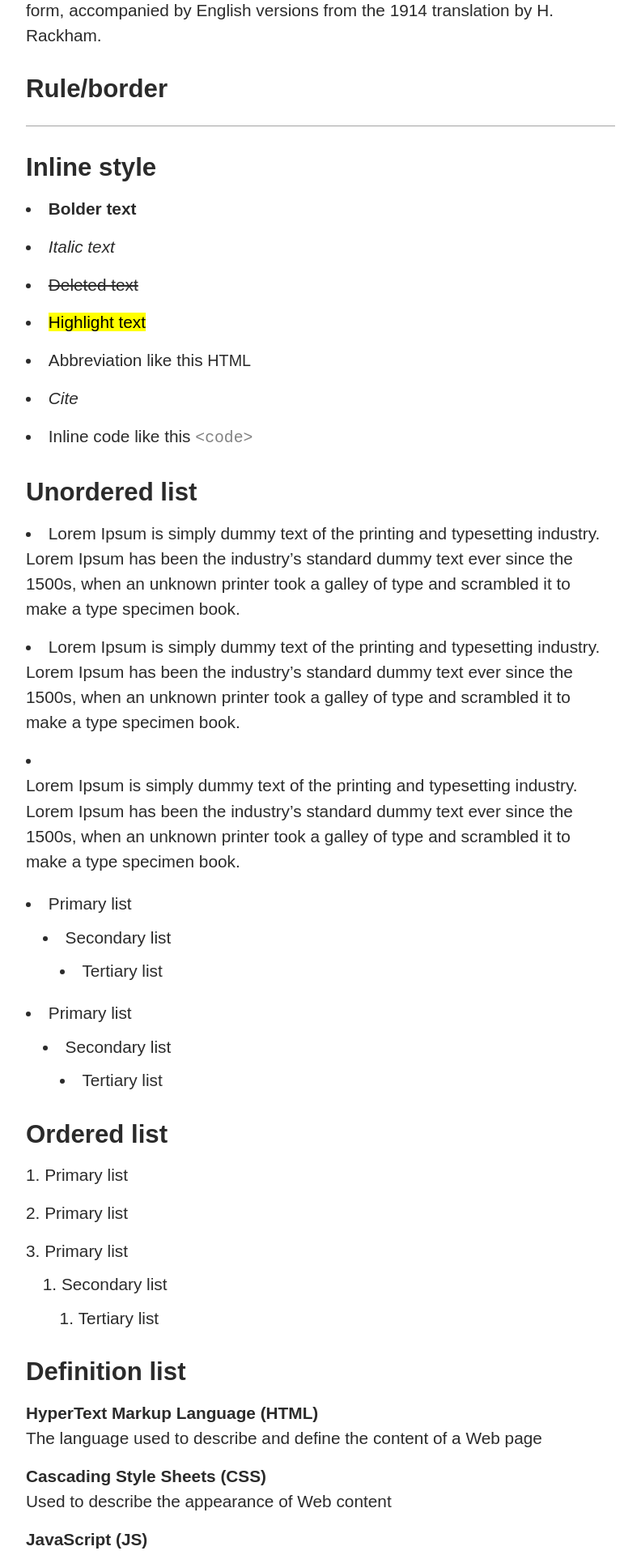
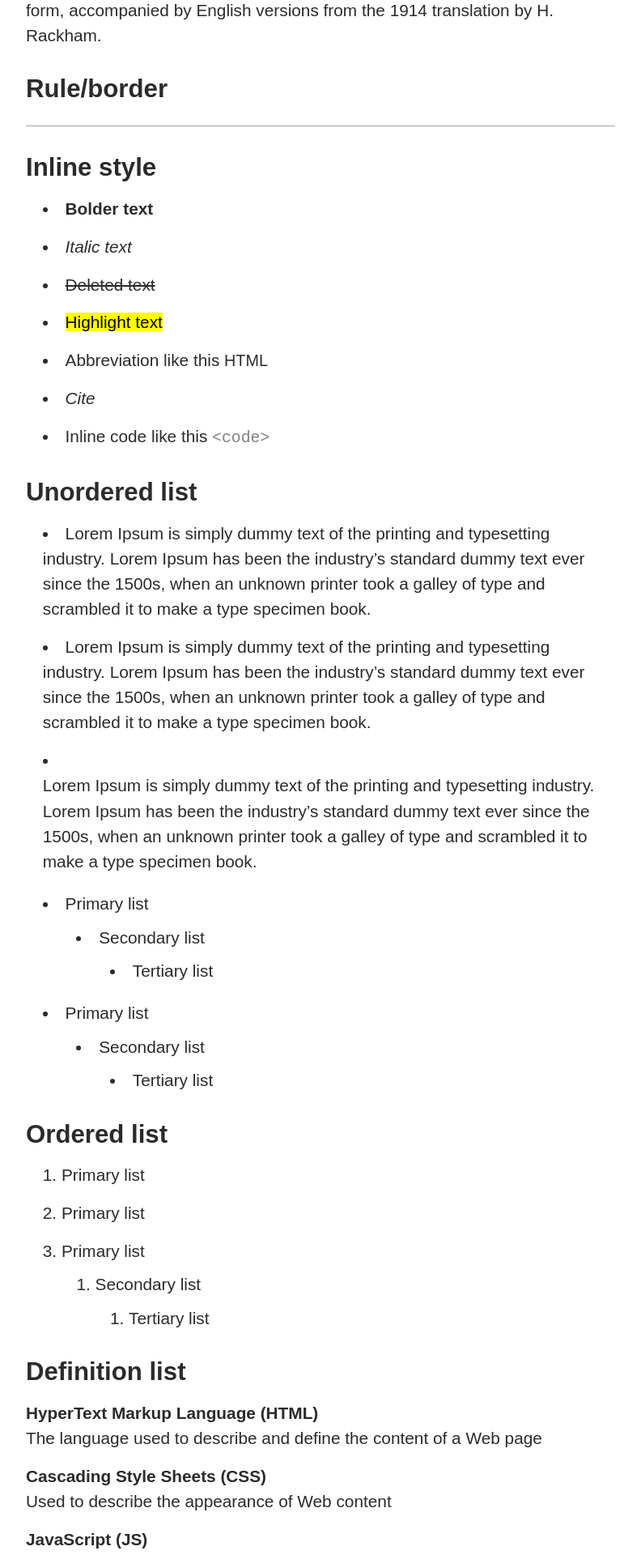
Before and after one commit to aflim/fleuron, a Jekyll site: the page built from styleguide.md, in a window 1280 px wide. Shown: the part 1208-3128 px from the top of the page at 81% size, without its empty margins (244-1015 px from the left). Built offline with Jekyll 4.4.1, drawn with Linux system fonts in a browser that asks for light colours.

Commit message:
Update _typography.scss

```diff
--- a/_sass/_typography.scss
+++ b/_sass/_typography.scss
@@ -48,6 +48,7 @@ ol {
   }
 
   li {
+    padding-inline-start: 1em;
     margin-block-end: .75em;
   }
 }
@@ -58,12 +59,6 @@ ul li {
 
 ol li {
   list-style: decimal inside;
-}
-
-ul li::before,
-ol li::before {
-  padding-inline-end: .5em;
-  display: inline-block;
 }
 
 /*
```
